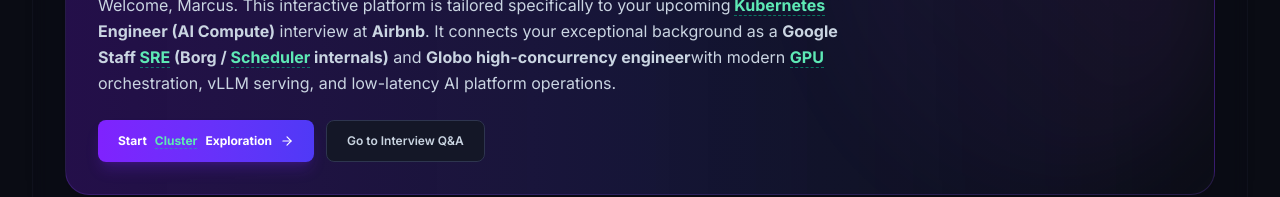
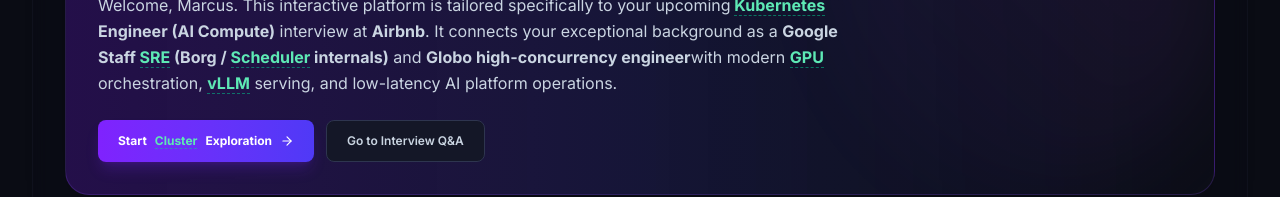
Before and after one commit to mbergo/K8s-cooking-gemini, a React (Vite) app: page / in a window 1280 px wide. Shown: the part 441-638 px from the top of the page. Built offline with nearby package versions, Linux system fonts and the light colour scheme.

Commit message:
feat: add HoverHint definition for vLLM
Include vLLM in the Overview component and define its tooltip behavior to support AI serving context.

```diff
--- a/src/components/HoverHint.tsx
+++ b/src/components/HoverHint.tsx
@@ -17,6 +17,7 @@
   'SRE': 'Site Reliability Engineering. Applies software engineering to operations.',
   'Namespace': 'Provides a mechanism for isolating groups of resources within a single cluster.',
   'Ingress': 'Manages external access to the services in a cluster, typically HTTP.',
+  'vLLM': 'A high-throughput and memory-efficient LLM serving engine with PagedAttention.',
 };
 
 export const HoverHint: React.FC<{ term: string; children?: React.ReactNode }> = ({ term, children }) => {
@@ -33,11 +34,11 @@
         {children || term}
       </span>
       {show && (
-        <div className="absolute z-[9999] bottom-full left-1/2 -translate-x-1/2 mb-2 w-64 bg-slate-900 border border-emerald-500/30 rounded-lg p-3 shadow-xl pointer-events-none animate-fade-in text-left">
-          <div className="text-[10px] font-mono text-emerald-400 uppercase font-bold mb-1">{term}</div>
-          <div className="text-xs text-slate-300 leading-relaxed font-sans">{hintText}</div>
-          <div className="absolute top-full left-1/2 -translate-x-1/2 border-4 border-transparent border-t-slate-900 border-t-emerald-500/30"></div>
-        </div>
+        <span className="block absolute z-[9999] bottom-full left-1/2 -translate-x-1/2 mb-2 w-64 bg-slate-900 border border-emerald-500/30 rounded-lg p-3 shadow-xl pointer-events-none animate-fade-in text-left">
+          <span className="block text-[10px] font-mono text-emerald-400 uppercase font-bold mb-1">{term}</span>
+          <span className="block text-xs text-slate-300 leading-relaxed font-sans">{hintText}</span>
+          <span className="block absolute top-full left-1/2 -translate-x-1/2 border-4 border-transparent border-t-slate-900 border-t-emerald-500/30"></span>
+        </span>
       )}
     </span>
   );
--- a/src/components/Overview.tsx
+++ b/src/components/Overview.tsx
@@ -26,7 +26,7 @@
             Welcome, Marcus. This interactive platform is tailored specifically to your upcoming
             <strong> <HoverHint term="Kubernetes"/> Engineer (AI Compute)</strong> interview at <strong>Airbnb</strong>. It connects your exceptional
             background as a <strong>Google Staff <HoverHint term="SRE"/> (Borg / <HoverHint term="Scheduler"/> internals)</strong> and <strong>Globo high-concurrency engineer</strong>
-            with modern <HoverHint term="GPU"/> orchestration, vLLM serving, and low-latency AI platform operations.
+            with modern <HoverHint term="GPU"/> orchestration, <HoverHint term="vLLM"/> serving, and low-latency AI platform operations.
           </p>
           <div className="mt-6 flex flex-wrap gap-3">
             <button
```
